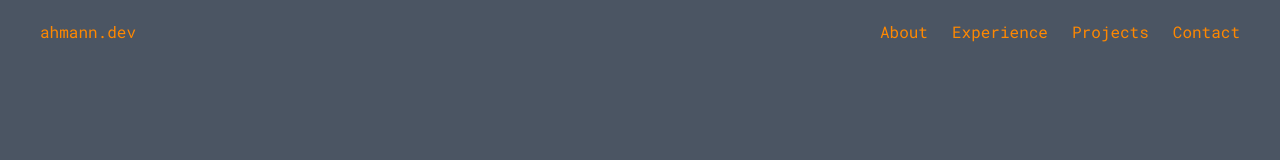
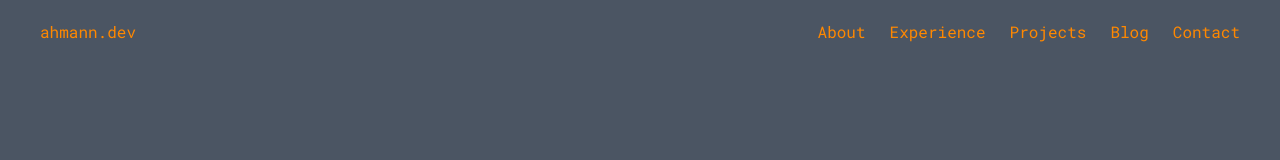
Before and after one commit to eahmann/ahmann.dev-old, a Next.js app: page / in a window 1280 px wide. Shown: the top 160 px of the page. Built offline with nearby package versions, Linux system fonts and the light colour scheme.

Commit message:
chore: cleanup

```diff
--- a/components/Header/Header.tsx
+++ b/components/Header/Header.tsx
@@ -52,6 +52,7 @@ const Header: React.FC<HeaderProps> = () => {
             <NavLink href={'#about'}>About</NavLink>
             <NavLink href={'#experience'}>Experience</NavLink>
             <NavLink href={'#projects'}>Projects</NavLink>
+            <NavLink href={'#blog'}>Blog</NavLink>
             <NavLink href={'#Contact'}>Contact</NavLink>
           </div>
           <div className="-mr-1 md:hidden">
--- a/pages/index.tsx
+++ b/pages/index.tsx
@@ -13,18 +13,10 @@ const Home: NextPage = () => {
           content="I'm currently working on personal projects to push my skills to the next level. Check out my portfolio to see what I'm working on."
         />
       </Head>
-      <header>
-        <Header />
-      </header>
+      <Header />
       <main>
         <Hero />
-        {/* <About />
-        <Experience />
-        <Projects /> */}
       </main>
-      {/* <footer>
-        <Footer />
-      </footer> */}
     </>
   )
 }
```
